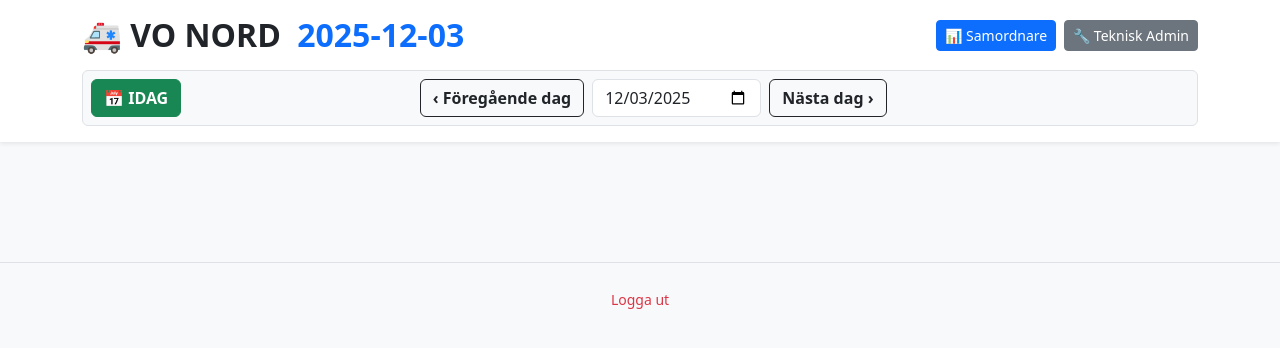
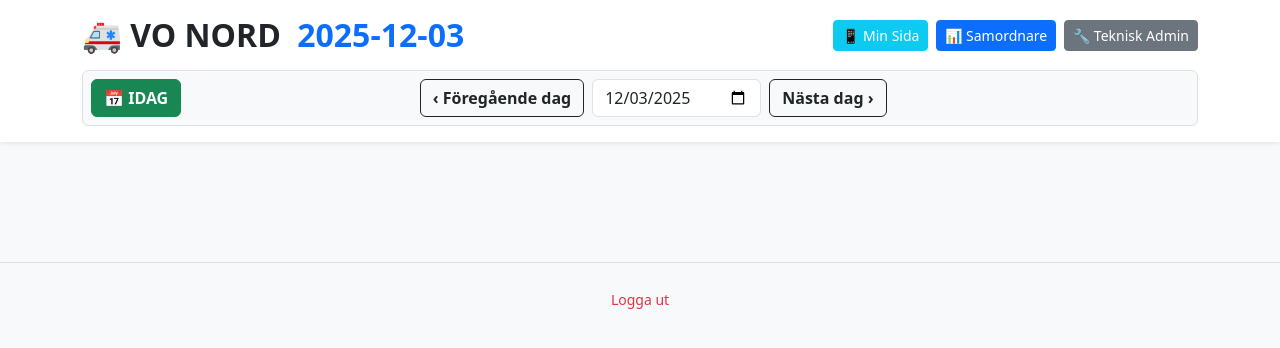
Before and after one commit to Barrelito/ambulance_planner, a Flask app: page / in a window 1280 px wide. Shown: the top 348 px of the page. Run offline with Flask 3, Linux system fonts and the light colour scheme; the visitor is signed in with stand-in values (Sample User, id 1); data that the repository does not hold is empty.

Commit message:
knapp för personal

```diff
--- a/templates/index.html
+++ b/templates/index.html
@@ -39,7 +39,7 @@
         <div class="d-flex justify-content-between align-items-center mb-3">
             <h2 class="m-0 fw-bold">🚑 VO NORD <span class="text-primary ms-2">{{ current_date }}</span></h2>
             <div class="d-flex gap-2">
-                <a href="/dashboard" class="btn btn-primary btn-sm">📊 Samordnare</a>
+                <a href="/my_view" class="btn btn-info btn-sm text-white">📱 Min Sida</a> <a href="/dashboard" class="btn btn-primary btn-sm">📊 Samordnare</a>
                 <a href="/admin" class="btn btn-secondary btn-sm">🔧 Teknisk Admin</a>
             </div>
         </div>
```
